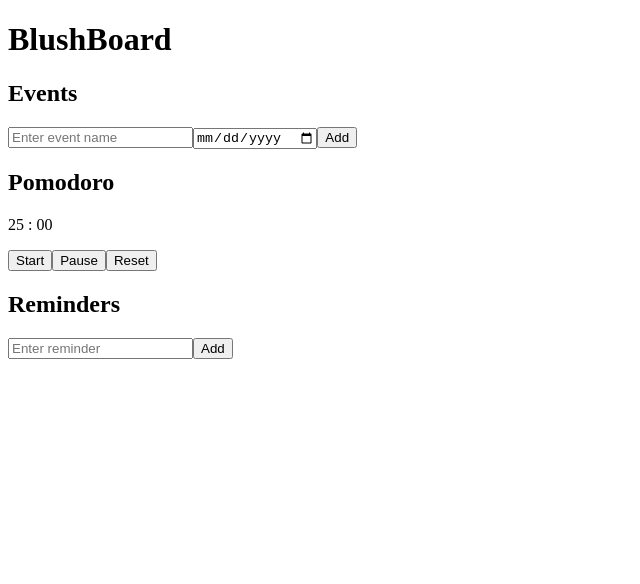
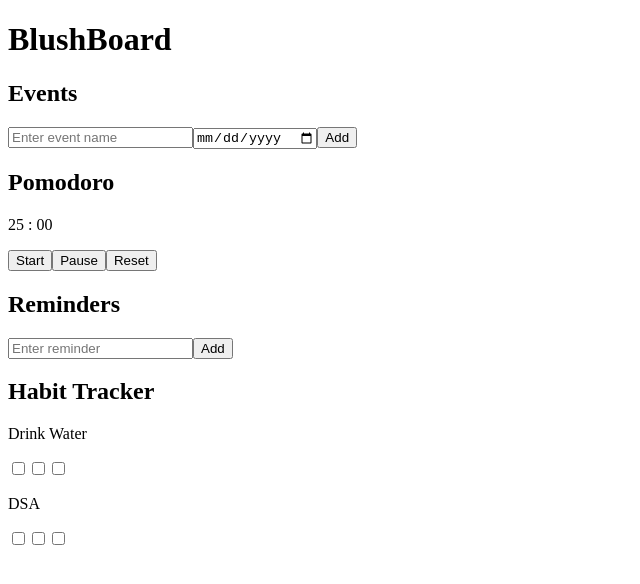
Before and after one commit to Sivdvj/blushboard, a React (Create React App) app: page / in a window 1280 px wide. Shown: the top 584 px of the page, without its empty margins (0-640 px from the left). Built offline with nearby package versions, Linux system fonts and the light colour scheme.

Commit message:
feat: basic habit tracker

```diff
--- a/src/App.js
+++ b/src/App.js
@@ -2,6 +2,7 @@ import Header from "./components/header";
 import Events from "./components/events";
 import Pomodoro from "./components/pomodoro";
 import Reminder from "./components/reminder";
+import HabitTracker from "./components/habit";
 function App() {
   return (
     <div className="App">
@@ -9,6 +10,7 @@ function App() {
       <Events />
       <Pomodoro />
       <Reminder />
+      <HabitTracker />
     </div>
   );
 }
--- /dev/null
+++ b/src/components/habit.js
@@ -0,0 +1,41 @@
+import { useState } from "react";
+
+function HabitTracker() {
+  let [habit, setHabit] = useState([
+    { name: "Drink Water", days: [false, false, false] },
+    { name: "DSA", days: [false, false, false] },
+  ]);
+
+  let toggleDay = (id, dayid) => {
+    let updatedHabits = habit.map((h, i) => {
+      if (i !== id) return h;
+
+      return {
+        ...h,
+        days: h.days.map((d, j) => (j === dayid ? !d : d)),
+      };
+    });
+
+    setHabit(updatedHabits);
+  };
+  return (
+    <div>
+      <h2>Habit Tracker</h2>
+      {habit.map((h, id) => (
+        <div key={id}>
+          <p>{h.name}</p>
+          {h.days.map((d, dayid) => (
+            <input
+              key="dayid"
+              type="checkbox"
+              checked={d}
+              onChange={() => toggleDay(id, dayid)}
+            />
+          ))}
+        </div>
+      ))}
+    </div>
+  );
+}
+
+export default HabitTracker;
```
